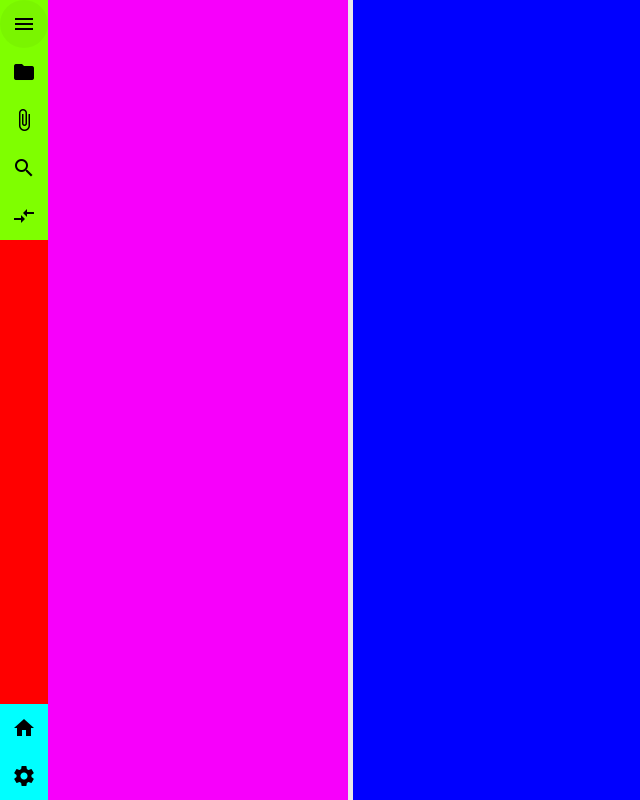
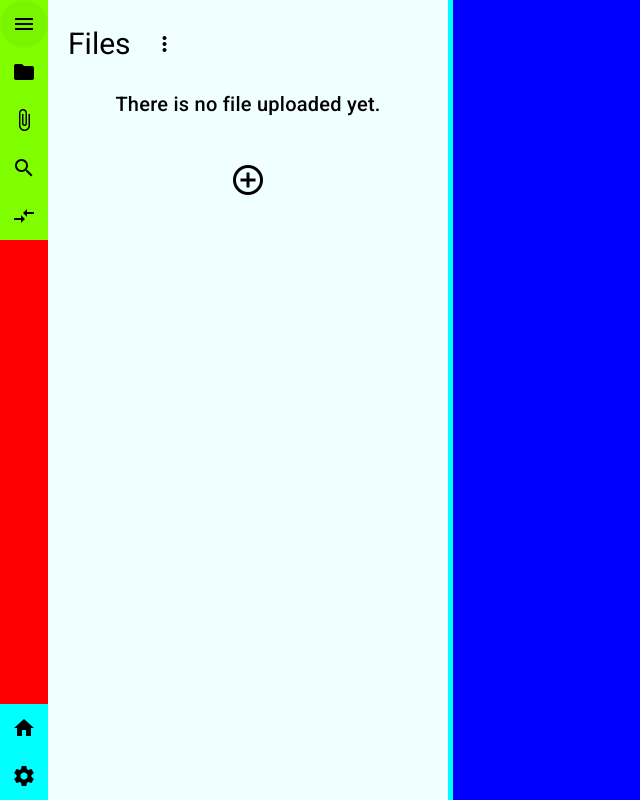
Before and after one commit to afurkany/ai-app-generator, an Angular app: page /project in a window 1280 px wide. Both pictures are taken after a click on the button "attach_file". Shown: the whole page, without its empty margins (0-640 px from the left). Built offline with nearby package versions, Linux system fonts and the light colour scheme.

Commit message:
feat(): file_attachment component implemented.

```diff
--- a/src/app/home-page/home-page.component.ts
+++ b/src/app/home-page/home-page.component.ts
@@ -139,8 +139,6 @@ export class HomePageComponent implements OnInit{
   }
 
   async openFolder(projectPath: string): Promise<void> {
-    // projectPath = projectPath.replace(/\\/g, '/');
-
     try {
       await openPath(projectPath);
     } catch (error) {
--- /dev/null
+++ b/src/app/project-page/file-attachment/file-attachment.component.css
@@ -0,0 +1,75 @@
+.mainContainer {
+	display: flex;
+	flex-direction: column;
+  flex: 1;
+  flex-wrap: nowrap;
+	padding: 0;
+	margin: 0;
+  min-height: 200px;
+	justify-content: top;
+  align-items: center;
+  overflow-x: auto;
+  overflow-y: hidden;
+}
+
+.mainTitle {
+  display: flex;
+  flex-direction: row;
+  width: 100%;
+  align-items: center;
+  justify-content: start;
+  padding-top: 20px;
+}
+
+.mainTitle h1 {
+  margin: 0;
+  padding-left: 20px;
+  padding-right: 10px;
+  font-size: 30px;
+}
+
+.fileNotAvailableNote {
+  padding-top: 20px;
+}
+
+.fileNameCardContainer {
+  display: flex;
+  flex-direction: column;
+  width: 100%;
+  align-items: center;
+  justify-content: center;
+  flex-wrap: nowrap;
+  scroll-snap-align: start;
+}
+
+.fileNameCard {
+  display: flex;
+  flex-direction: row;
+  flex-wrap: nowrap;
+  width: 100%;
+}
+
+.fileCard {
+  display: flex;
+  flex: 1 1 0;
+  height: 50px;
+  justify-content: space-between;
+  border-radius: 0;
+  width: 100%;
+}
+
+mat-card-actions {
+  justify-content: space-between;
+}
+
+mat-card-actions p {
+  margin: 0 10px;
+  font-size: 16px;
+  flex-wrap: nowrap;
+}
+
+.uploadButton {
+  scale: 1.5;
+  margin-top: 20px;
+  margin-bottom: 20px;
+}
--- /dev/null
+++ b/src/app/project-page/file-attachment/file-attachment.component.html
@@ -0,0 +1,44 @@
+<div class="mainContainer" #mainContainer>
+	<div class="mainTitle">
+		<h1>Files</h1>
+		<button mat-icon-button [matMenuTriggerFor]="removeMultiple">
+			<mat-icon>more_vert</mat-icon>
+		</button>
+		<mat-menu #removeMultiple="matMenu">
+			<button mat-menu-item (click)="onClickRemoveAll()">
+				<span>Remove all</span>
+			</button>
+		</mat-menu>
+	</div>
+	<h2 class="fileNotAvailableNote" *ngIf="!isAnyFileUploaded">There is no file uploaded yet.</h2>
+
+	<div class="fileNameCardContainer" *ngIf="isAnyFileUploaded">
+		<div class="fileNameCard" *ngFor="let file of selectedfiles">
+			<mat-card class="fileCard" appearance="outlined">
+				<mat-card-actions>
+					<div class="tooltipDiv" [matTooltip]="file.name">
+						<p>{{ file.name | endEllipsis:truncateLength }}</p>
+					</div>
+					<div>
+						<button mat-icon-button [matMenuTriggerFor]="removeSingle">
+							<mat-icon>more_vert</mat-icon>
+						</button>
+						<mat-menu #removeSingle="matMenu">
+							<button mat-menu-item (click)="onClickRemove(file)">
+								<span>Remove</span>
+							</button>
+						</mat-menu>
+					</div>
+				</mat-card-actions>
+			</mat-card>
+		</div>
+	</div>
+
+	<button mat-icon-button
+		class="uploadButton"
+		matTooltipPosition="below"
+		[matTooltip]="translateService.get('fileAttachmentComponent.uploadFileButton')"
+		(click)="onClickUploadButton()">
+		<mat-icon>add_circle_outline</mat-icon>
+	</button>
+</div>
--- /dev/null
+++ b/src/app/project-page/file-attachment/file-attachment.component.ts
@@ -0,0 +1,144 @@
+import { AfterViewInit, Component, ElementRef, OnDestroy, OnInit, ViewChild } from '@angular/core';
+import { CommonModule } from '@angular/common';
+
+import { MatButtonModule } from '@angular/material/button';
+import { MatCardModule } from '@angular/material/card';
+import { MatIconModule } from '@angular/material/icon';
+import { MatMenuModule } from '@angular/material/menu';
+import { MatTooltipModule } from '@angular/material/tooltip';
+
+import { EndEllipsisPipe } from '../../common/endEllipsisPipe';
+import { open } from '@tauri-apps/plugin-dialog';
+
+import { TranslateService } from '../../services/translate.service';
+import { File } from '../../common/utility';
+import { SetupService } from '../../services/setup.service';
+
+
+@Component({
+  selector: 'app-file-attachment',
+  standalone: true,
+  imports: [
+    CommonModule,
+    MatButtonModule,
+    MatCardModule,
+    MatIconModule,
+    MatMenuModule,
+    MatTooltipModule,
+    EndEllipsisPipe,
+  ],
+  templateUrl: './file-attachment.component.html',
+  styleUrl: './file-attachment.component.css'
+})
+export class FileAttachmentComponent implements OnInit, AfterViewInit, OnDestroy {
+
+  @ViewChild('mainContainer') mainContainerRef!: ElementRef;
+
+  isAnyFileUploaded: boolean = false;
+  selectedfiles: File[] = [];
+  truncateLength = 50;
+
+  constructor (
+    public translateService: TranslateService,
+    private setupService: SetupService
+  ) {}
+
+  ngOnInit(): void {
+    this.selectedfiles = [... this.setupService.project[0].files];
+    if (this.selectedfiles.length > 0) {
+      this.isAnyFileUploaded = true;
+    }
+  }
+
+  ngAfterViewInit() {
+    const el = this.mainContainerRef.nativeElement;
+    const resizeObserver = new ResizeObserver(entries => {
+      for (let entry of entries) {
+        const { width, height } = entry.contentRect;
+        console.log("width: ", width);
+        this.truncateLength = this.setTruncateLength(width);
+      }
+    });
+
+    resizeObserver.observe(el);
+  }
+
+  onClickUploadButton() {
+    this.selectFolder();
+  }
+
+  onClickRemove(selectedFile: File) {
+    this.selectedfiles.forEach((file, index) => {
+      if (file.path === selectedFile.path) {
+        this.selectedfiles.splice(index, 1);
+      }
+    })
+
+    if (this.selectedfiles.length === 0) {
+      this.isAnyFileUploaded = false;
+    }
+  }
+
+  onClickRemoveAll() {
+    this.selectedfiles = [];
+    this.isAnyFileUploaded = false;
+  }
+
+  async selectFolder(): Promise<void> {
+    const files = await open({
+      directory: false,
+      multiple: true,
+      title: 'Select one or more files for testing'
+    });
+
+    if (files) {
+      files.forEach((file: string) => {
+        this.selectedfiles.push(
+          {
+            name: file.split("\\").at(-1) ?? "",
+            path: file ?? "",
+          }
+        )
+      })
+
+      if (this.selectedfiles.length > 0) {
+        this.isAnyFileUploaded = true;
+      }
+      console.log(this.selectedfiles);
+      // this.apiService.addProject(this.selectedPath).subscribe((res) => {
+      //   this.projectList = [... res];
+      // })
+    }
+  }
+
+  private setTruncateLength(width: number) {
+    if (width < 400) {
+      return 20;
+
+    } else if (width < 500) {
+      return 35;
+
+    } else if (width < 600) {
+      return 45;
+
+    } else if (width < 700) {
+      return 55;
+
+    } else if (width < 800) {
+      return 65;
+
+    } else if (width < 900) {
+      return 80;
+
+    } else if (width < 1000) {
+      return 90;
+
+    } else {
+      return 110;
+    }
+  }
+
+  ngOnDestroy(): void {
+    this.setupService.project[0].files = [... this.selectedfiles];
+  }
+}
--- a/src/app/project-page/project-page.component.css
+++ b/src/app/project-page/project-page.component.css
@@ -3,7 +3,7 @@
 	flex-direction: row;
   height: 100vh;
   margin: 0;
-	background-color: green;
+	background-color: azure
 }
 
 .sideBar {
@@ -35,7 +35,7 @@
 .sideNav {
 	display: flex;
 	height: 100%;
-	background-color: yellow;
+	min-width: 400px;
 }
 
 .resizer {
@@ -43,7 +43,7 @@
   cursor: ew-resize;
 	user-select: none;
 	flex-shrink: 0;
-  background-color: #e7e9eb;
+  background-color: #00ffff;
 }
 
 .sideNavExplorer {
@@ -55,9 +55,10 @@
 
 .sideNavAttachedFiles {
 	display: flex;
+	flex-direction: column;
 	height: 100%;
 	width: 100%;
-	background-color: rgb(247, 0, 251);
+	background-color: azure;
 }
 
 .sideNavSearch {
@@ -87,3 +88,7 @@
 	height: 100%;
 	background-color: blue;
 }
+
+.is-hidden {
+  display: none;
+}
--- a/src/app/project-page/project-page.component.html
+++ b/src/app/project-page/project-page.component.html
@@ -2,53 +2,81 @@
 <div class="container">
 	<div class="sideBar">
 		<div class="sideNavRelatedItemsDiv">
-			<button mat-icon-button matTooltipPosition="right" [matTooltip]="translateService.get('projectComponent.minimizeSideNav')" (click)="onMinimizeSideNav()">
+			<button mat-icon-button
+				matTooltipPosition="right"
+				[matTooltip]="translateService.get('projectComponent.minimizeSideNav')"
+				(click)="onMinimizeSideNav()"
+			>
 				<mat-icon>menu</mat-icon>
 			</button>
 
-			<button mat-icon-button matTooltipPosition="right" [matTooltip]="translateService.get('projectComponent.explorer')" (click)="onShowExplorer()">
+			<button mat-icon-button
+				matTooltipPosition="right"
+				[matTooltip]="translateService.get('projectComponent.explorer')"
+				(click)="onShowExplorer()"
+			>
 				<mat-icon>folder</mat-icon>
 			</button>
 
-			<button mat-icon-button matTooltipPosition="right" [matTooltip]="translateService.get('projectComponent.attachedFiles')" (click)="onShowAttachedFiles()">
+			<button mat-icon-button
+				matTooltipPosition="right"
+				[matTooltip]="translateService.get('projectComponent.attachedFiles')"
+				(click)="onShowAttachedFiles()"
+			>
 				<mat-icon>attach_file</mat-icon>
 			</button>
 
-			<button mat-icon-button matTooltipPosition="right" [matTooltip]="translateService.get('projectComponent.search')" (click)="onShowSearchInExplorer()">
+			<button mat-icon-button
+				matTooltipPosition="right"
+				[matTooltip]="translateService.get('projectComponent.search')"
+				(click)="onShowSearchInExplorer()"
+			>
 				<mat-icon>search</mat-icon>
 			</button>
 
-			<button mat-icon-button matTooltipPosition="right" [matTooltip]="translateService.get('projectComponent.sourceControl')" (click)="onShowFileComparison()">
+			<button mat-icon-button
+				matTooltipPosition="right"
+				[matTooltip]="translateService.get('projectComponent.sourceControl')"
+				(click)="onShowFileComparison()"
+			>
 				<mat-icon>compare_arrows</mat-icon>
 			</button>
 		</div>
 
 		<div class="homeAndSettingsDiv">
-			<button mat-icon-button matTooltipPosition="right" [matTooltip]="translateService.get('projectComponent.home')" (click)="directToProject()">
+			<button mat-icon-button
+				matTooltipPosition="right"
+				[matTooltip]="translateService.get('projectComponent.home')"
+				(click)="directToProject()"
+			>
 				<mat-icon>home</mat-icon>
 			</button>
 
-			<button mat-icon-button matTooltipPosition="right" [matTooltip]="translateService.get('projectComponent.settings')" (click)="onShowSettings('0ms', '0ms')">
+			<button mat-icon-button
+				matTooltipPosition="right"
+				[matTooltip]="translateService.get('projectComponent.settings')"
+				(click)="onShowSettings('0ms', '0ms')"
+			>
 				<mat-icon>settings</mat-icon>
 			</button>
 		</div>
 
 	</div>
 
-	<div class="sideNav" *ngIf="isAnySideNavStateActive" [style.width.px]="sidenavWidth">
-		<div class="sideNavExplorer" *ngIf="this.sideNavState.isShowExplorer">
+	<div class="sideNav" [ngClass]="{ 'is-hidden': !isAnySideNavStateActive }" [style.width.px]="sidenavWidth">
+		<div class="sideNavExplorer" [ngClass]="{ 'is-hidden': sideNavState !== 'explorer' }">
 
 		</div>
 
-		<div class="sideNavAttachedFiles" *ngIf="this.sideNavState.isShowAttachedFiles">
+		<div class="sideNavAttachedFiles" [ngClass]="{ 'is-hidden': sideNavState !== 'attachedFiles' }">
+			<app-file-attachment></app-file-attachment>
+		</div>
+
+		<div class="sideNavSearch" [ngClass]="{ 'is-hidden': sideNavState !== 'search' }">
 
 		</div>
 
-		<div class="sideNavSearch" *ngIf="this.sideNavState.isShowSearchInExplorer">
-
-		</div>
-
-		<div class="sideNavSourceControl" *ngIf="this.sideNavState.isShowSourceControl">
+		<div class="sideNavSourceControl" [ngClass]="{ 'is-hidden': sideNavState !== 'sourceControl' }">
 
 		</div>
 	</div>
--- a/src/app/project-page/project-page.component.ts
+++ b/src/app/project-page/project-page.component.ts
@@ -10,7 +10,9 @@ import { MatDialog } from '@angular/material/dialog';
 
 import { TranslateService } from '../services/translate.service';
 import { SettingsDialogComponent } from '../shared/settings-dialog/settings-dialog.component';
-import { SideNavState } from '../common/utility';
+import { SideNavPanel, SideNavState } from '../common/utility';
+
+import { FileAttachmentComponent } from './file-attachment/file-attachment.component';
 
 
 @Component({
@@ -21,21 +23,17 @@ import { SideNavState } from '../common/utility';
     MatButtonModule,
     MatIconModule,
     MatMenuModule,
-    MatTooltipModule
+    MatTooltipModule,
+    FileAttachmentComponent
   ],
   templateUrl: './project-page.component.html',
   styleUrl: './project-page.component.css'
 })
 export class ProjectPageComponent implements OnInit{
 
-  // if you want to add or remove any state from below, also change the inherit from utility.ts
-  sideNavState: SideNavState = {
-    isShowExplorer: true,
-    isShowAttachedFiles: false,
-    isShowSearchInExplorer: false,
-    isShowSourceControl: false,
-  }
-  lastNavState: keyof SideNavState = "isShowExplorer";
+  // if you want to add or remove any state to SideNavPanel, change SideNavPanel from utility.ts
+  sideNavState: SideNavPanel = 'explorer';
+  lastNavState: SideNavPanel = "explorer";
   isAnySideNavStateActive = true;
   readonly dialog = inject(MatDialog);
 
@@ -54,40 +52,37 @@ export class ProjectPageComponent implements OnInit{
 
   onMinimizeSideNav() {
     let isAllCollapsed = true;
-    for (const key of Object.keys(this.sideNavState) as (keyof SideNavState)[]) {
-      if (this.sideNavState[key]) {
-        this.lastNavState = key;
-        this.sideNavState[key] = false;
-        this.isAnySideNavStateActive = false;
-        isAllCollapsed = false;
-        break;
-      };
-    }
+    if (this.sideNavState) {
+      this.lastNavState = this.sideNavState;
+      this.sideNavState = null;
+      this.isAnySideNavStateActive = false;
+      isAllCollapsed = false;
+    };
 
     if (isAllCollapsed) {
       this.isAnySideNavStateActive = true;
-      this.sideNavState[this.lastNavState] = true;
+      this.sideNavState = this.lastNavState;
     }
   }
 
   onShowExplorer() {
     this.isAnySideNavStateActive = true;
-    this.setActivePanel("isShowExplorer");
+    this.sideNavState = "explorer";
   }
 
   onShowAttachedFiles() {
     this.isAnySideNavStateActive = true;
-    this.setActivePanel("isShowAttachedFiles");
+    this.sideNavState = "attachedFiles";
   }
 
   onShowSearchInExplorer() {
     this.isAnySideNavStateActive = true;
-    this.setActivePanel("isShowSearchInExplorer");
+    this.sideNavState = "search";
   }
 
   onShowFileComparison() {
     this.isAnySideNavStateActive = true;
-    this.setActivePanel("isShowSourceControl");
+    this.sideNavState = "sourceControl";
   }
 
   onShowSettings(enterAnimationDuration: string, exitAnimationDuration: string): void {
@@ -117,7 +112,8 @@ export class ProjectPageComponent implements OnInit{
         const newWidth = e.clientX - this.xOffset;
         // clamp min/max values
         const vwUnit = window.innerWidth / 100;
-        this.sidenavWidth = Math.max(vwUnit * 10, Math.min(newWidth, vwUnit * 80));
+        console.log("vwUnit: ", vwUnit);
+        this.sidenavWidth = Math.max(400, Math.min(newWidth, vwUnit * 80));
       }
     };
 
@@ -130,10 +126,4 @@ export class ProjectPageComponent implements OnInit{
     document.addEventListener('mousemove', onMouseMove);
     document.addEventListener('mouseup', onMouseUp);
   }
-
-  private setActivePanel(targetKey: keyof SideNavState) {
-    for (const key of Object.keys(this.sideNavState) as (keyof SideNavState)[]) {
-      this.sideNavState[key] = (key === targetKey);
-    }
-  }
 }
--- a/src/assets/i18n/en.json
+++ b/src/assets/i18n/en.json
@@ -11,5 +11,8 @@
     "search": "Search",
     "sourceControl": "Source control",
     "settings": "Settings"
+  },
+  "fileAttachmentComponent": {
+    "uploadFileButton": "Upload file"
   }
 }
```
Also changed, not shown: src/app/common/utility.ts (+13 -0 lines), src/app/services/setup.service.ts (+9 -0 lines), 1 other file (tests, documents, lock files or other folders).
